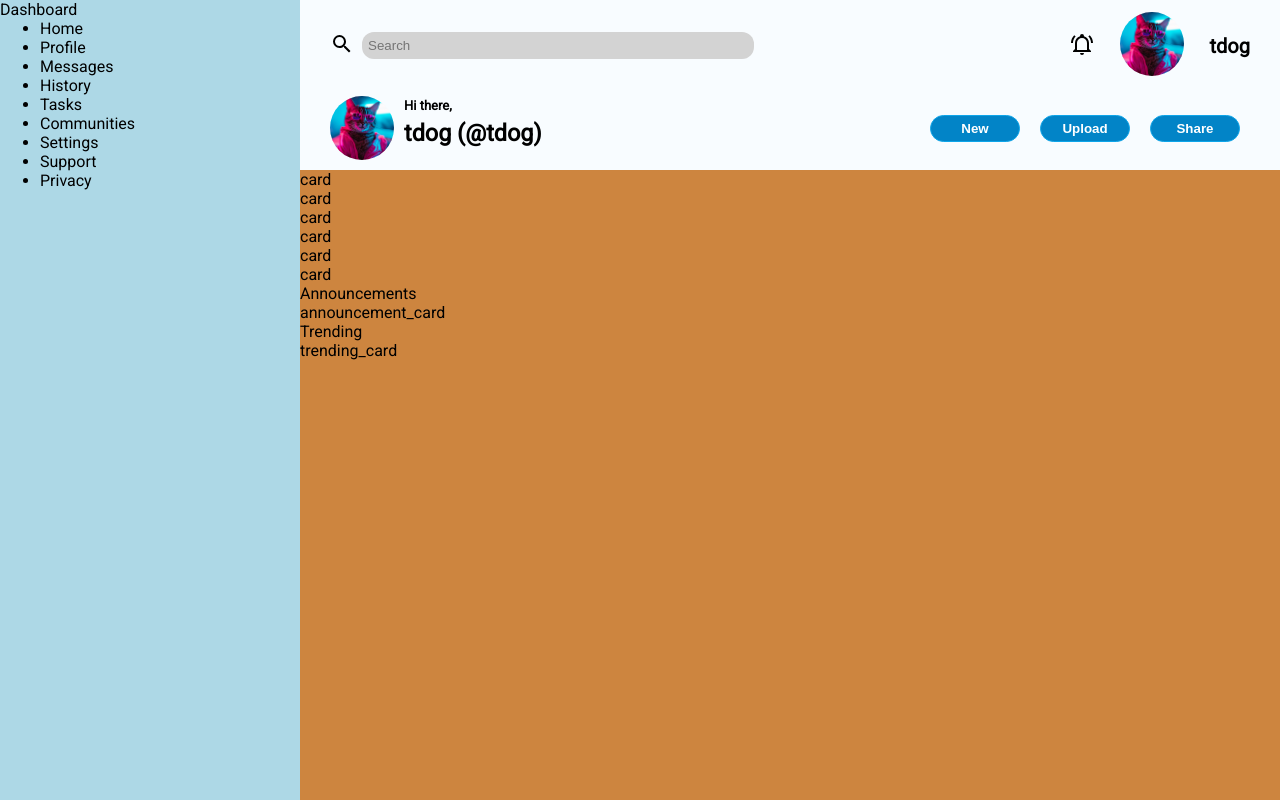
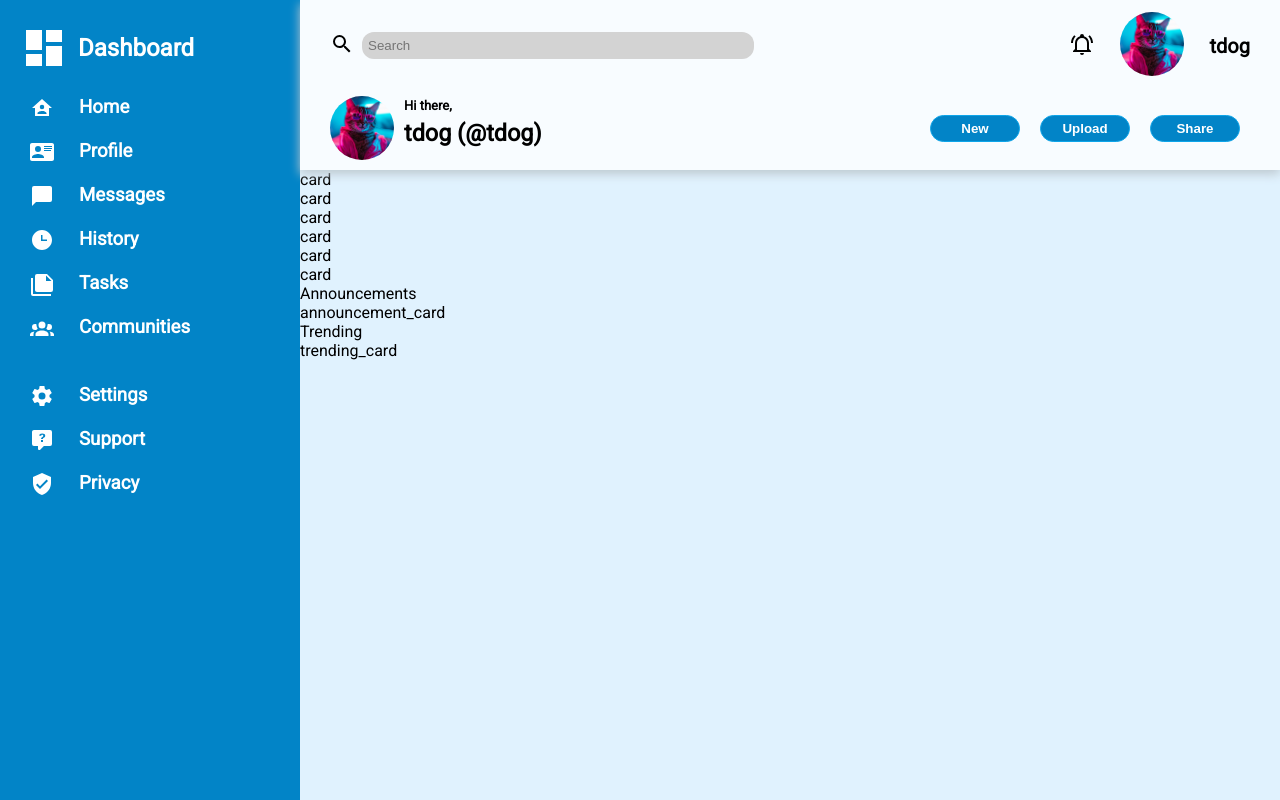
Before and after one commit to tdogpog/admin-dashboard, a plain HTML site: page index.html in a window 1280 px wide. Drawn offline with Linux system fonts and the light colour scheme; files whose address does not match are found by name.

Commit message:
Improved header formatting and formatted sidebar/dashboard

```diff
--- a/index.html
+++ b/index.html
@@ -44,23 +44,54 @@
     </div>
 
     <div class="dashboard">
+        <div class="side-top">
+            <svg class="side-icon-large" xmlns="http://www.w3.org/2000/svg" viewBox="0 0 24 24"><title>view-dashboard</title><path d="M13,3V9H21V3M13,21H21V11H13M3,21H11V15H3M3,13H11V3H3V13Z" /></svg>
+            <h2>Dashboard</h2>
+        </div>
+        <div class="side-mid">
+            <div class="side-mid-item">
+                <svg class="side-icon-small" xmlns="http://www.w3.org/2000/svg" viewBox="0 0 24 24"><title>home-account</title><path d="M12,3L2,12H5V20H19V12H22L12,3M12,8.75A2.25,2.25 0 0,1 14.25,11A2.25,2.25 0 0,1 12,13.25A2.25,2.25 0 0,1 9.75,11A2.25,2.25 0 0,1 12,8.75M12,15C13.5,15 16.5,15.75 16.5,17.25V18H7.5V17.25C7.5,15.75 10.5,15 12,15Z" /></svg>
+                <h3>Home</h3>
+            </div>
+            <div class="side-mid-item">
+                <svg class="side-icon-small" xmlns="http://www.w3.org/2000/svg" viewBox="0 0 24 24"><title>card-account-details</title><path d="M2,3H22C23.05,3 24,3.95 24,5V19C24,20.05 23.05,21 22,21H2C0.95,21 0,20.05 0,19V5C0,3.95 0.95,3 2,3M14,6V7H22V6H14M14,8V9H21.5L22,9V8H14M14,10V11H21V10H14M8,13.91C6,13.91 2,15 2,17V18H14V17C14,15 10,13.91 8,13.91M8,6A3,3 0 0,0 5,9A3,3 0 0,0 8,12A3,3 0 0,0 11,9A3,3 0 0,0 8,6Z" /></svg>
+                <h3>Profile</h3>
+            </div>
+            <div class="side-mid-item">
+                <svg class="side-icon-small" xmlns="http://www.w3.org/2000/svg" viewBox="0 0 24 24"><title>message</title><path d="M20,2H4A2,2 0 0,0 2,4V22L6,18H20A2,2 0 0,0 22,16V4C22,2.89 21.1,2 20,2Z" /></svg>
+                <h3>Messages</h3>
+            </div>
+            <div class="side-mid-item">
+                <svg class="side-icon-small" xmlns="http://www.w3.org/2000/svg" viewBox="0 0 24 24"><title>clock-time-three</title><path d="M12 2C6.5 2 2 6.5 2 12C2 17.5 6.5 22 12 22C17.5 22 22 17.5 22 12S17.5 2 12 2M17 13H11V7H12.5V11.5H17V13Z" /></svg>
+                <h3>History</h3>
+            </div>
+            <div class="side-mid-item">
+                <svg class="side-icon-small" xmlns="http://www.w3.org/2000/svg" viewBox="0 0 24 24"><title>note-multiple</title><path d="M16,9H21.5L16,3.5V9M7,2H17L23,8V18A2,2 0 0,1 21,20H7C5.89,20 5,19.1 5,18V4A2,2 0 0,1 7,2M3,6V22H21V24H3A2,2 0 0,1 1,22V6H3Z" /></svg>
+                <h3>Tasks</h3>
+            </div>
+            <div class="side-mid-item">
+                <svg class="side-icon-small" xmlns="http://www.w3.org/2000/svg" viewBox="0 0 24 24"><title>account-group</title><path d="M12,5.5A3.5,3.5 0 0,1 15.5,9A3.5,3.5 0 0,1 12,12.5A3.5,3.5 0 0,1 8.5,9A3.5,3.5 0 0,1 12,5.5M5,8C5.56,8 6.08,8.15 6.53,8.42C6.38,9.85 6.8,11.27 7.66,12.38C7.16,13.34 6.16,14 5,14A3,3 0 0,1 2,11A3,3 0 0,1 5,8M19,8A3,3 0 0,1 22,11A3,3 0 0,1 19,14C17.84,14 16.84,13.34 16.34,12.38C17.2,11.27 17.62,9.85 17.47,8.42C17.92,8.15 18.44,8 19,8M5.5,18.25C5.5,16.18 8.41,14.5 12,14.5C15.59,14.5 18.5,16.18 18.5,18.25V20H5.5V18.25M0,20V18.5C0,17.11 1.89,15.94 4.45,15.6C3.86,16.28 3.5,17.22 3.5,18.25V20H0M24,20H20.5V18.25C20.5,17.22 20.14,16.28 19.55,15.6C22.11,15.94 24,17.11 24,18.5V20Z" /></svg>
+                <h3>Communities</h3>
+            </div>
 
-        <p>Dashboard</p>
 
-        <ul>
-            <li>Home</li>
-            <li>Profile</li>
-            <li>Messages</li>
-            <li>History</li>
-            <li>Tasks</li>
-            <li>Communities</li>
-        </ul>
+        </div>
+        <div class="side-bot">
+            <div class="side-mid-item">
+                <svg class="side-icon-small" xmlns="http://www.w3.org/2000/svg" viewBox="0 0 24 24"><title>cog</title><path d="M12,15.5A3.5,3.5 0 0,1 8.5,12A3.5,3.5 0 0,1 12,8.5A3.5,3.5 0 0,1 15.5,12A3.5,3.5 0 0,1 12,15.5M19.43,12.97C19.47,12.65 19.5,12.33 19.5,12C19.5,11.67 19.47,11.34 19.43,11L21.54,9.37C21.73,9.22 21.78,8.95 21.66,8.73L19.66,5.27C19.54,5.05 19.27,4.96 19.05,5.05L16.56,6.05C16.04,5.66 15.5,5.32 14.87,5.07L14.5,2.42C14.46,2.18 14.25,2 14,2H10C9.75,2 9.54,2.18 9.5,2.42L9.13,5.07C8.5,5.32 7.96,5.66 7.44,6.05L4.95,5.05C4.73,4.96 4.46,5.05 4.34,5.27L2.34,8.73C2.21,8.95 2.27,9.22 2.46,9.37L4.57,11C4.53,11.34 4.5,11.67 4.5,12C4.5,12.33 4.53,12.65 4.57,12.97L2.46,14.63C2.27,14.78 2.21,15.05 2.34,15.27L4.34,18.73C4.46,18.95 4.73,19.03 4.95,18.95L7.44,17.94C7.96,18.34 8.5,18.68 9.13,18.93L9.5,21.58C9.54,21.82 9.75,22 10,22H14C14.25,22 14.46,21.82 14.5,21.58L14.87,18.93C15.5,18.67 16.04,18.34 16.56,17.94L19.05,18.95C19.27,19.03 19.54,18.95 19.66,18.73L21.66,15.27C21.78,15.05 21.73,14.78 21.54,14.63L19.43,12.97Z" /></svg>
+                <h3>Settings</h3>
+            </div>
+            <div class="side-mid-item">
+                <svg class="side-icon-small" xmlns="http://www.w3.org/2000/svg" viewBox="0 0 24 24"><title>comment-question</title><path d="M4,2H20A2,2 0 0,1 22,4V16A2,2 0 0,1 20,18H13.9L10.2,21.71C10,21.9 9.75,22 9.5,22V22H9A1,1 0 0,1 8,21V18H4A2,2 0 0,1 2,16V4C2,2.89 2.9,2 4,2M12.19,5.5C11.3,5.5 10.59,5.68 10.05,6.04C9.5,6.4 9.22,7 9.27,7.69H11.24C11.24,7.41 11.34,7.2 11.5,7.06C11.7,6.92 11.92,6.85 12.19,6.85C12.5,6.85 12.77,6.93 12.95,7.11C13.13,7.28 13.22,7.5 13.22,7.8C13.22,8.08 13.14,8.33 13,8.54C12.83,8.76 12.62,8.94 12.36,9.08C11.84,9.4 11.5,9.68 11.29,9.92C11.1,10.16 11,10.5 11,11H13C13,10.72 13.05,10.5 13.14,10.32C13.23,10.15 13.4,10 13.66,9.85C14.12,9.64 14.5,9.36 14.79,9C15.08,8.63 15.23,8.24 15.23,7.8C15.23,7.1 14.96,6.54 14.42,6.12C13.88,5.71 13.13,5.5 12.19,5.5M11,12V14H13V12H11Z" /></svg>
+                <h3>Support</h3>
+            </div>
+            <div class="side-mid-item">
+                <svg class="side-icon-small" xmlns="http://www.w3.org/2000/svg" viewBox="0 0 24 24"><title>shield-check</title><path d="M10,17L6,13L7.41,11.59L10,14.17L16.59,7.58L18,9M12,1L3,5V11C3,16.55 6.84,21.74 12,23C17.16,21.74 21,16.55 21,11V5L12,1Z" /></svg>
+                <h3>Privacy</h3>
+            </div>
 
-        <ul>
-            <li>Settings</li>
-            <li>Support</li>
-            <li>Privacy</li>
-        </ul>
+        </div>
+
 
     </div>
 
--- a/styles.css
+++ b/styles.css
@@ -19,6 +19,8 @@ body{
     grid-template-rows: 3fr 1.5fr;
     padding: 10px 30px;
     gap: 15px;
+    box-shadow: 0 4px 10px #BDC8CF;
+    z-index: 1;
 }
 
 .top-header{
@@ -106,11 +108,54 @@ button{
 }
 
 .dashboard{
-    background-color:lightblue;
+    background-color: #0284c7;
     grid-row: 1 / 3 ;
+    display: grid;
+    grid-template-rows: 6em 18em 1em;
 
 }
 
+.side-top{
+    color:white;
+    display: flex;
+    padding-left: 20px;
+    gap: 10px;
+    align-items: center;
+}
+
+.side-mid{
+    display: flex;
+    flex-direction: column;
+    gap: 20px;
+    padding-left: 30px;
+}
+
+.side-bot{
+    display: flex;
+    flex-direction: column;
+    gap: 20px;
+    padding-left: 30px;
+
+}
+
+
+
+.side-mid-item{
+    display: flex;
+    color: white;
+    gap: 25px;
+}
+
+.side-icon-small{
+    fill: white;
+}
+
+.side-icon-large{
+    fill: white;
+    height: 3em;
+}
+
+
 .main{
-    background-color: peru;
+    background-color: #e0f2fe;
 }
```
